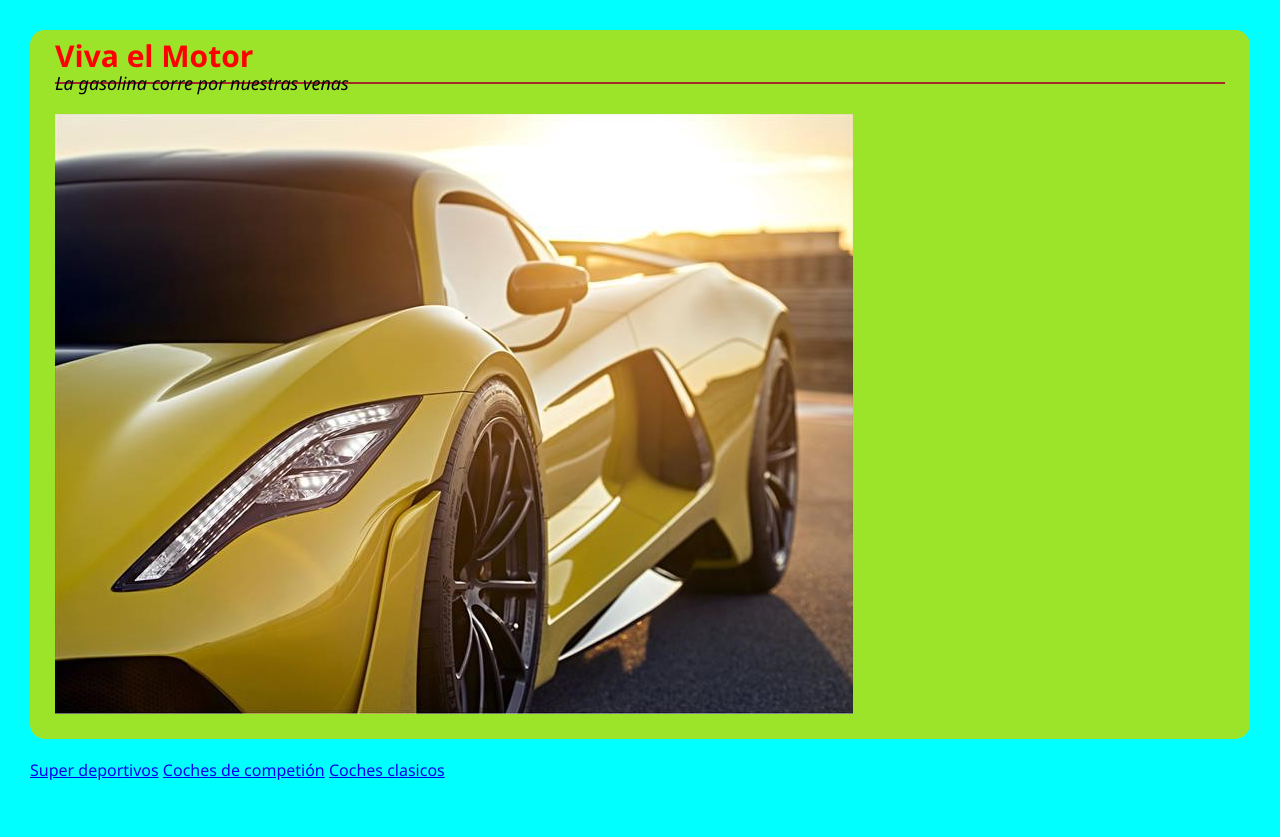
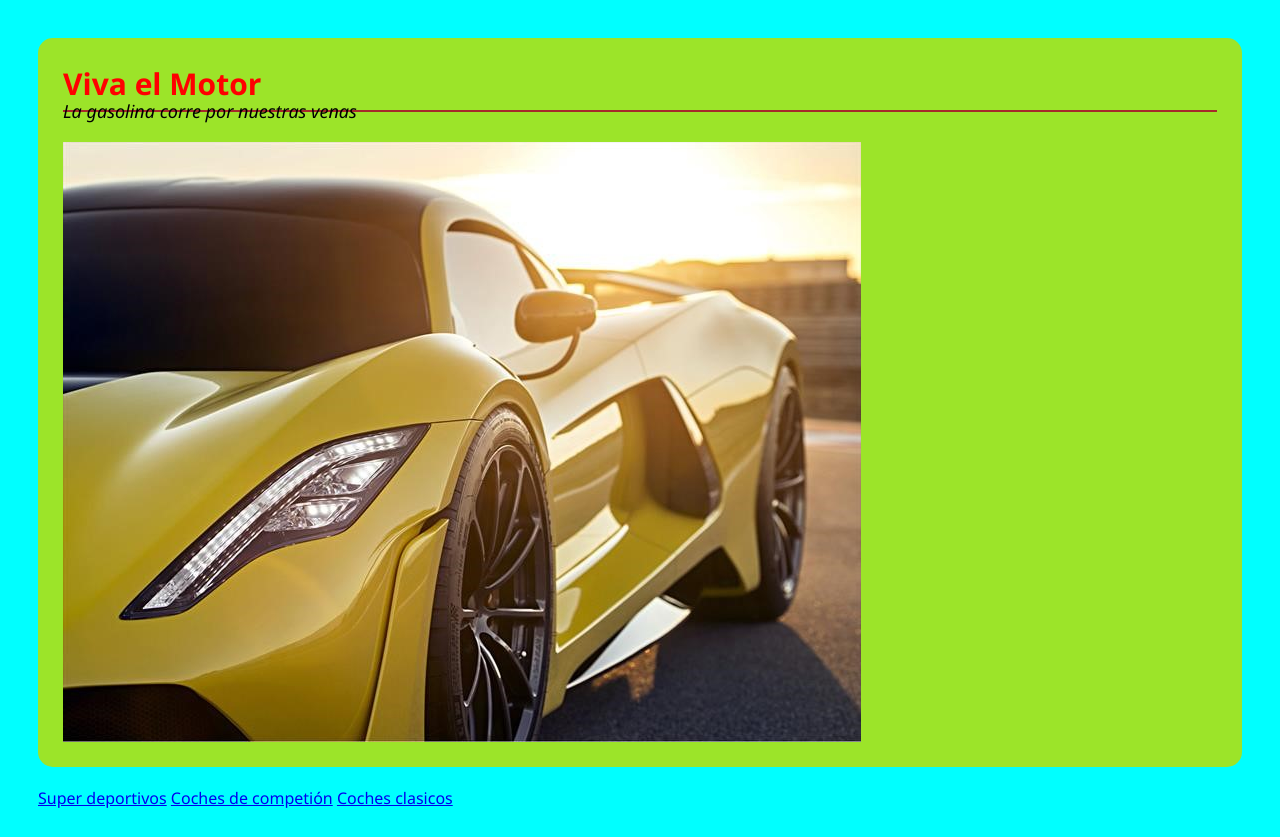
Before and after one commit to Gonzalo-6/Proyecto-1, a plain HTML site: page coche/Index.html in a window 1280 px wide. Before the commit the page ends 801 px from the top, so only its background shows below. Drawn offline with Linux system fonts and the light colour scheme.

Commit message:
otro paso más

```diff
--- a/coche/style/style.css
+++ b/coche/style/style.css
@@ -1,8 +1,4 @@
-*{
-    margin: auto;
-    padding: 0%;
-    box-sizing: border-box;
-}
+
 
 body{
     color: black;
```
